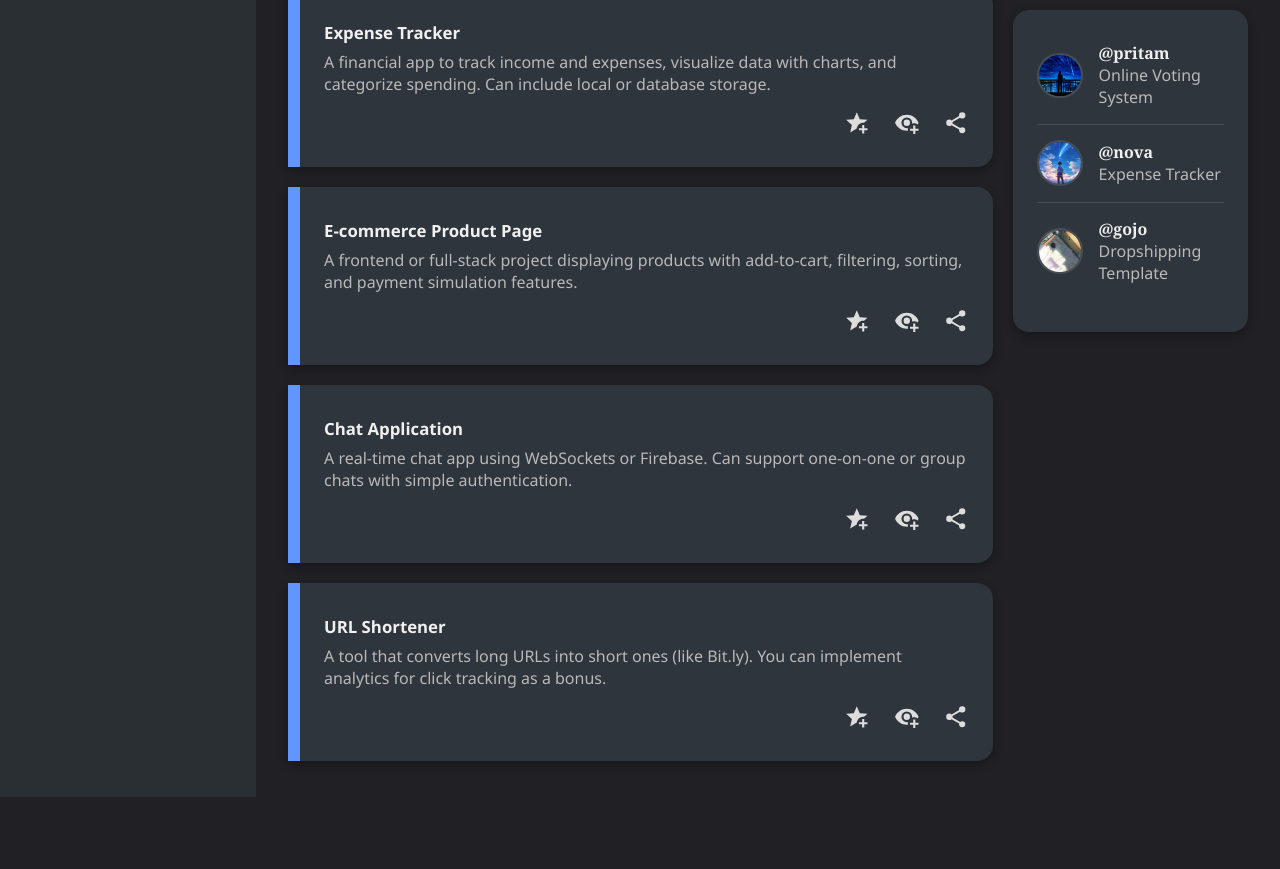
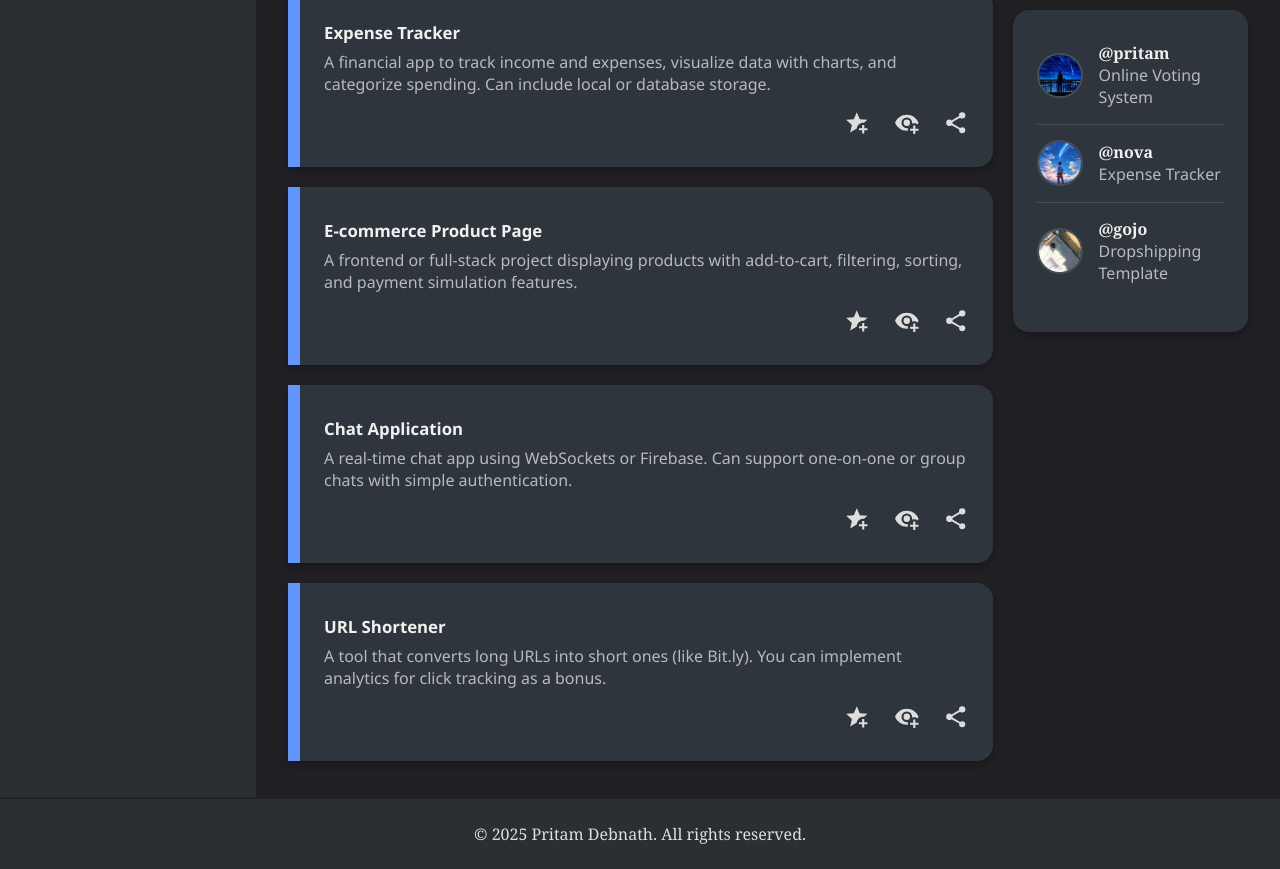
Before and after one commit to whatisaProCoder/odin-admin-dashboard, a plain HTML site: page index.html in a window 1280 px wide. Shown: the part 1045-1914 px from the top of the page. Before the commit the page ends 1842 px from the top, so only its background shows below. Drawn offline with Linux system fonts and the light colour scheme.

Commit message:
add footer

```diff
--- a/index.html
+++ b/index.html
@@ -377,7 +377,9 @@
                 </div>
             </div>
         </div>
-    </div>
+        <div class="footer">
+            &copy; 2025 Pritam Debnath. All rights reserved.
+        </div>
     </div>
 </body>
 
--- a/styles.css
+++ b/styles.css
@@ -11,7 +11,7 @@ body {
 .container {
     display: grid;
     grid-template-columns: 1fr 4fr;
-    grid-template-rows: min-content 1fr;
+    grid-template-rows: min-content 1fr min-content;
 }
 
 .sidebar {
@@ -382,3 +382,20 @@ body {
     border-bottom-width: 1px;
     border-color: #474d54;
 }
+
+.footer {
+    grid-column: 1 / 3;
+    grid-row: 3 / 4;
+    display: flex;
+    justify-content: center;
+    align-items: center;
+    background-color: #2a2f34;
+    padding: 1.5rem 2rem;
+    color: #dddddd;
+    border-style: solid;
+    border-color: #1e2227;
+    border-width: 0;
+    border-top-width: 2px;
+    font-family: Georgia, 'Times New Roman', Times, serif;
+    font-size: 1rem;
+}
```
